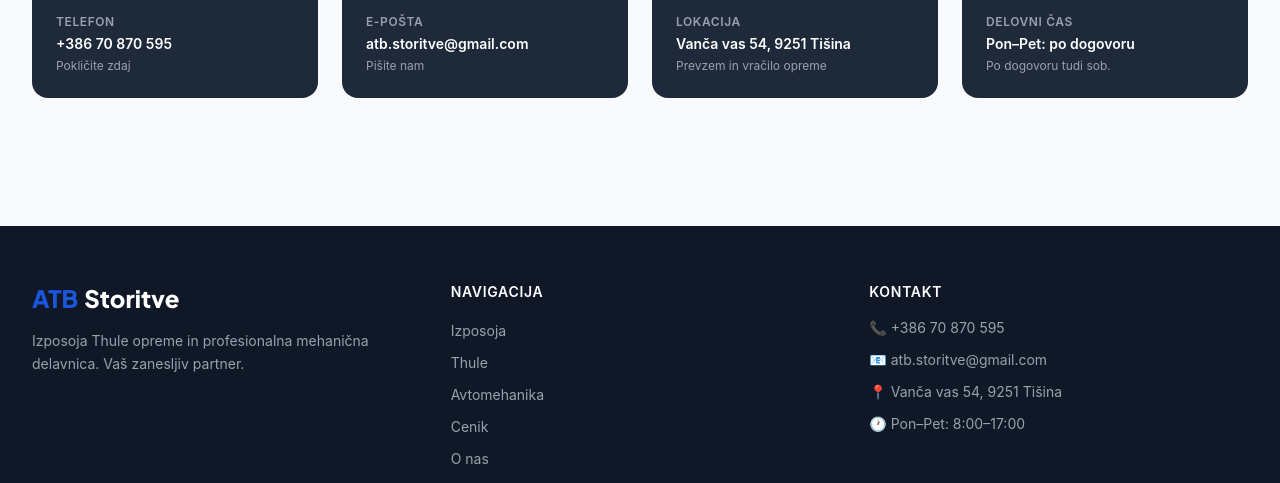
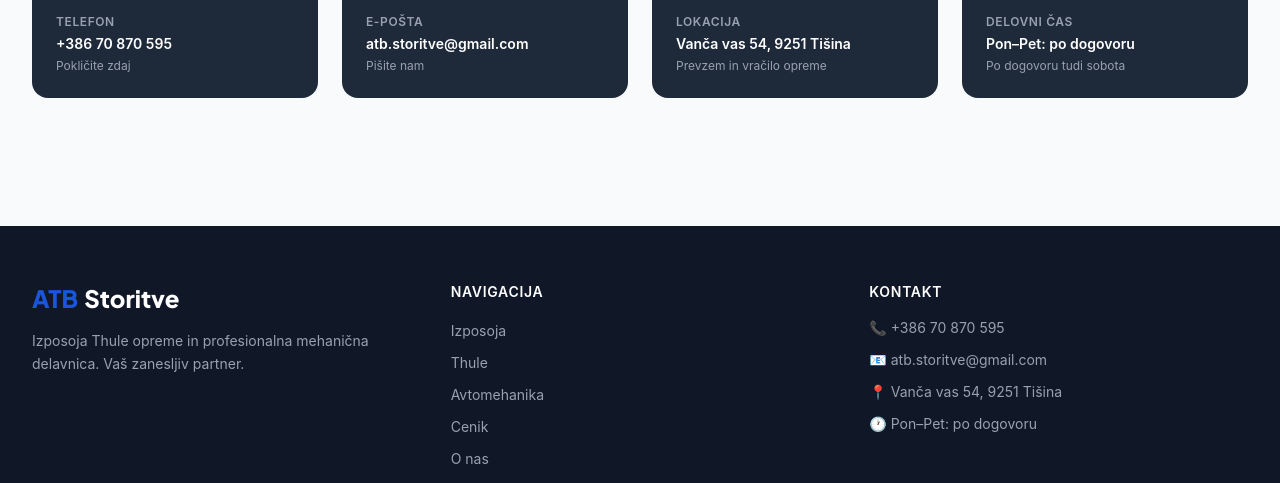
Before and after one commit to GasperOG/atb-storitve, a Next.js app: page / in a window 1280 px wide. Shown: the part 4584-5067 px from the top of the page. Built offline with nearby package versions, Linux system fonts and the light colour scheme.

Commit message:
Popravek na dogovoru

```diff
--- a/components/Footer.tsx
+++ b/components/Footer.tsx
@@ -69,7 +69,7 @@ export default function Footer() {
                 <a href="mailto:atb.storitve@gmail.com" className="hover:text-white transition-colors">📧 atb.storitve@gmail.com</a>
               </li>
               <li>📍 Vanča vas 54, 9251 Tišina</li>
-              <li>🕐 Pon–Pet: 8:00–17:00</li>
+              <li>🕐 Pon–Pet: po dogovoru</li>
             </ul>
 
 
--- a/components/sections/ContactSection.tsx
+++ b/components/sections/ContactSection.tsx
@@ -29,7 +29,7 @@ const contactItems = [
     label: "Delovni čas",
     value: "Pon–Pet: po dogovoru",
     href: "#kontakt",
-    sub: "Po dogovoru tudi sob.",
+    sub: "Po dogovoru tudi sobota",
   },
 ];
 
```
